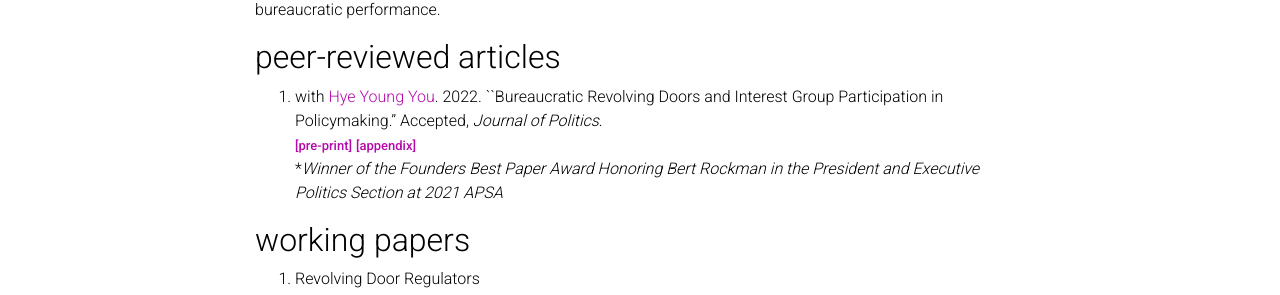
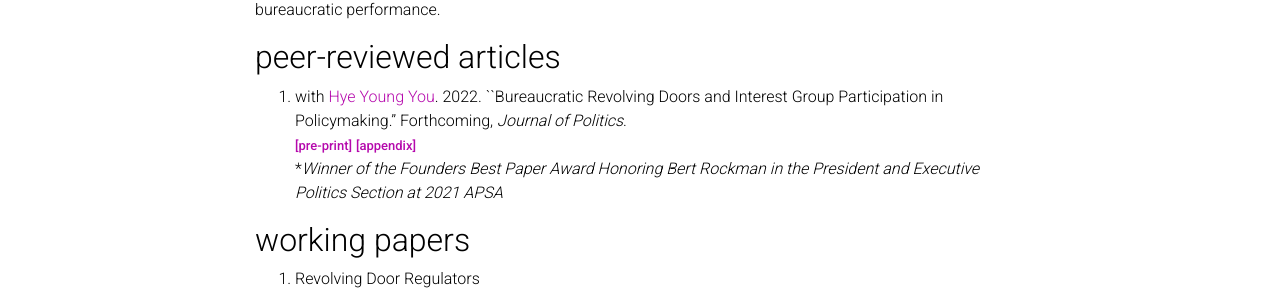
Before and after one commit to kyuwon-lee/kyuwon-lee.github.io, a Jekyll site: the page built from _pages/Research.md, in a window 1280 px wide and 1368 px high. Shown: the part 792-1087 px from the top of the window. Built offline with Jekyll 4.4.1, drawn with Linux system fonts in a browser that asks for light colours; comment, search, counter and statistics services are not loaded; a style sheet for code colours, icons or effects is not loaded.

Commit message:
Update Research.md

```diff
--- a/_pages/Research.md
+++ b/_pages/Research.md
@@ -17,7 +17,7 @@ Do political actors attempt to "lock in" their preferred policies in response to
 
 
 ## peer-reviewed articles
-1. with <a href='https://hyeyoungyou.com'>Hye Young You</a>. 2022. ``Bureaucratic Revolving Doors and Interest Group Participation in Policymaking.'' Accepted, _Journal of Politics_.
+1. with <a href='https://hyeyoungyou.com'>Hye Young You</a>. 2022. ``Bureaucratic Revolving Doors and Interest Group Participation in Policymaking.'' Forthcoming, _Journal of Politics_.
 **<a href='https://www.dropbox.com/s/8aw6ltbs92wlnai/jop_manuscript.pdf?dl=0'><font size="2"> [pre-print]</font></a>**   **<a href='https://www.dropbox.com/s/lb5lq3xuraj3b6s/online_appendix.pdf?dl=0'><font size="2"> [appendix]</font></a>**
 *_Winner of the Founders Best Paper Award Honoring Bert Rockman in the President and Executive Politics Section at 2021 APSA_
 
```
